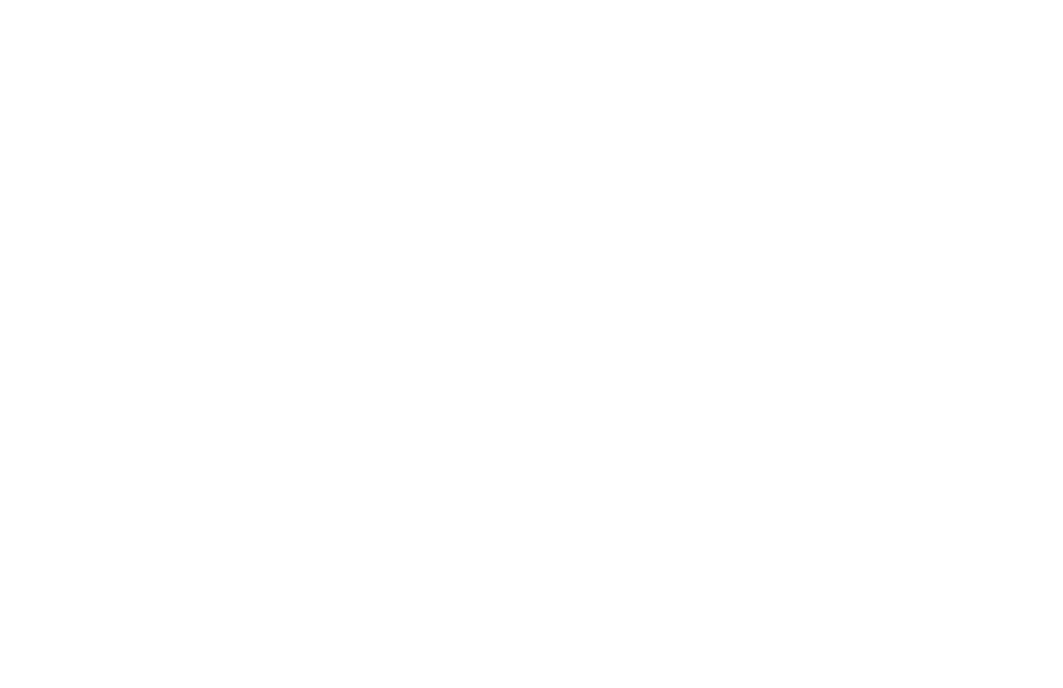
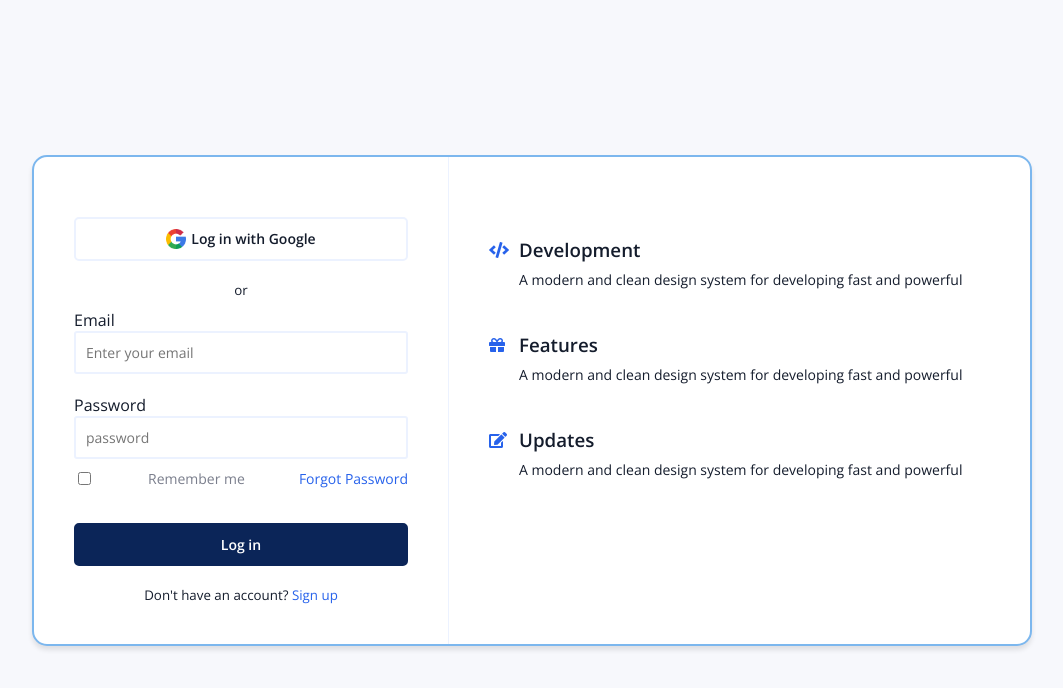
Before and after one commit to Joebim/Login-UI, a plain HTML site: page index.html in a window 1280 px wide. Shown: the whole page, without its empty margins (108-1171 px from the left). Drawn offline with nearby package versions, Linux system fonts and the light colour scheme.

Commit message:
[ADD] First commit

```diff
--- a/index.html
+++ b/index.html
@@ -2,11 +2,64 @@
 <html lang="en">
 <head>
     <meta charset="UTF-8">
-    <meta http-equiv="X-UA-Compatible" content="IE=edge">
     <meta name="viewport" content="width=device-width, initial-scale=1.0">
+    <link rel="stylesheet" href="https://cdnjs.cloudflare.com/ajax/libs/font-awesome/5.13.1/css/all.min.css" integrity="sha512-xA6Hp6oezhjd6LiLZynuukm80f8BoZ3OpcEYaqKoCV3HKQDrYjDE1Gu8ocxgxoXmwmSzM4iqPvCsOkQNiu41GA==" crossorigin="anonymous" />
+    <link rel="stylesheet" href="style.css">
     <title>Login</title>
 </head>
 <body>
-    <div class="form-container sign-up-container"></div>
+    <div class="container">
+        <form>
+           <button class="btn btn-ghost">
+               <img src="./images/google.png" alt="" height="50" width="50">
+               Log in with Google
+           </button>
+
+           <small>or</small>
+
+           <div class="form-control">
+               <label for="email">Email</label>
+               <input type="email" id="email" placeholder="Enter your email">
+           </div>
+
+           <div class="form-control">
+                <label for="password">Password</label>
+                <input type="password" id="password" placeholder="password">
+           </div>
+
+            <div class="checkbox-container">
+                <input type="checkbox" id="remember">
+                <label for="remember">Remember me</label>
+
+                <a href="#">Forgot Password</a>
+            </div>
+
+            <button class="btn">Log in</button>
+
+            <small>Don't have an account? <a href="#">Sign up</a></small>
+        </form>
+
+        <div class="features">
+            <div class="feature">
+                <i class="fas fa-code"></i>
+                <h3>Development</h3>
+                <p>A modern and clean design system for developing fast and powerful</p>
+
+            </div>
+            <div class="feature">
+                <i class="fas fa-gift"></i>
+                <h3>Features</h3>
+                <p>A modern and clean design system for developing fast and powerful</p>
+
+            </div>
+            <div class="feature">
+                <i class="fas fa-edit"></i>
+                <h3>Updates</h3>
+                <p>A modern and clean design system for developing fast and powerful</p>
+
+            </div>
+        </div>
+
+    </div>
 </body>
 </html>
--- a/style.css
+++ b/style.css
@@ -0,0 +1,149 @@
+@import url('https://fonts.googleapis.com/css2?family=Domine:wght@400;700&family=Open+Sans:wght@400;600&display=swap');
+
+* {
+    box-sizing: border-box;
+}
+
+body {
+    background-color: #f7f8fc;
+    color: #141c2c;
+    font-family: 'Open Sans' , sans-serif;
+    display:flex;
+    align-items: center;
+    justify-content: center;
+    height: 100vh;
+    margin: 0;
+}
+
+a {
+    color: #2762eb;
+    text-decoration: none;
+}
+
+.container {
+    background-color: #fff;
+    border-radius: 15px;
+    border: 2px solid #7cb7ee;
+    width: 1000px;
+    max-width: 100%;
+    display: flex;
+    box-shadow: 0 4px 5px rgba(0,0,0,0.1);
+}
+
+form{
+    border-right: 1px solid #ecf2ff;
+    display: flex;
+    flex-direction: column;
+    align-items: center;
+    justify-content: center;
+    padding: 40px;
+    flex: 1;
+}
+
+.form-control{
+    margin: 10px 0;
+    width: 100%;
+}
+
+.label {
+    display: inline-block;
+    font-weight: bold;
+    margin-bottom: 5px;
+}
+
+input:not([type='checkbox']) {
+    background-color: transparent;
+    border: 2px solid #ecf2ff;
+    border-radius: 3px;
+    font-family: inherit;
+    font-size: 14px;
+    padding: 10px;
+    width: 100%;
+}
+
+.checkbox-container {
+    display: flex;
+    justify-content: space-between;
+    font-size: 14px;
+    margin-bottom: 15px;
+    width: 100%;
+}
+
+.checkbox-container label {
+    color: #7a7e8c;
+    font-weight: normal;
+}
+
+.btn {
+    background-color: #0b2558;
+    border: 2px solid #0b2558;
+    border-radius: 5px;
+    color: #fff;
+    display: flex;
+    align-items: center;
+    justify-content: center;
+    font-family: inherit;
+    font-weight: bold;
+    font-size: 14px;
+    padding: 10px;
+    margin: 20px 0;
+    width: 100%;
+}
+
+.btn-ghost {
+    background-color: transparent;
+    border-color: #ecf2ff;
+    color: #141c2c;
+}
+
+.btn img {
+    margin-right: 5px;
+    width: 20px;
+    height: 20px;
+}
+
+.features {
+    flex: 1.5;
+    padding: 40px;
+}
+
+.feature {
+    padding-left: 30px;
+    position: relative;
+    margin: 40px 0;
+}
+
+.feature i {
+    color: #2762eb;
+    position: absolute;
+    top: 5px;
+    left: 0;
+}
+
+.feature h3 {
+   margin: 0;
+}
+
+.feature p {
+    font-size: 14px;
+    line-height: 1.8;
+    margin: 5px 0;
+}
+
+@media (max-width: 768px) {
+    .container {
+        flex-direction: column;
+    }
+
+    form {
+        border-right: 0;
+        margin-top: 300px;
+    }
+
+}
+
+@media (max-width: 320px) {
+    form {
+        margin-top: 450px;
+    }
+}
```
Also changed, not shown: images/google.png (added).
